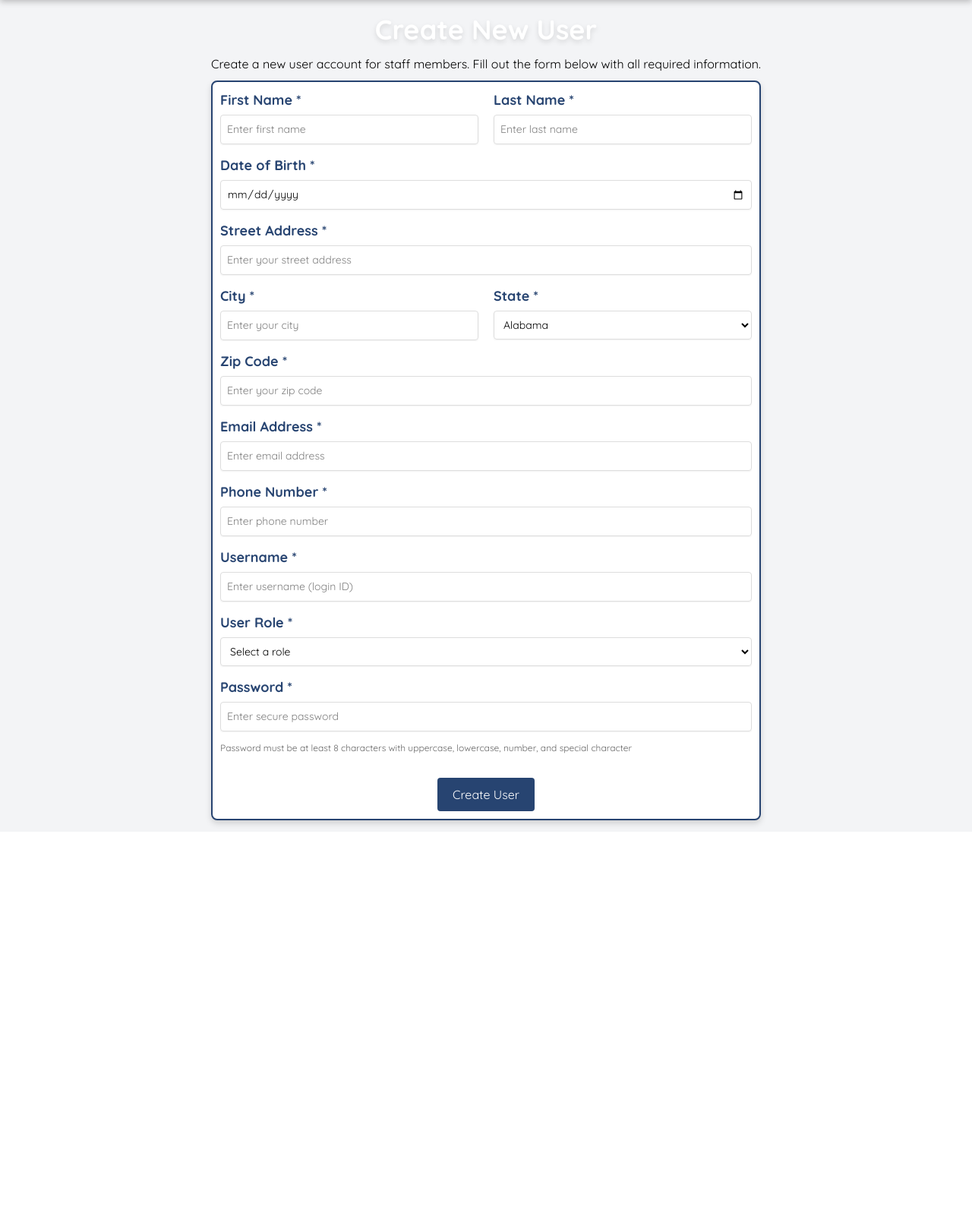
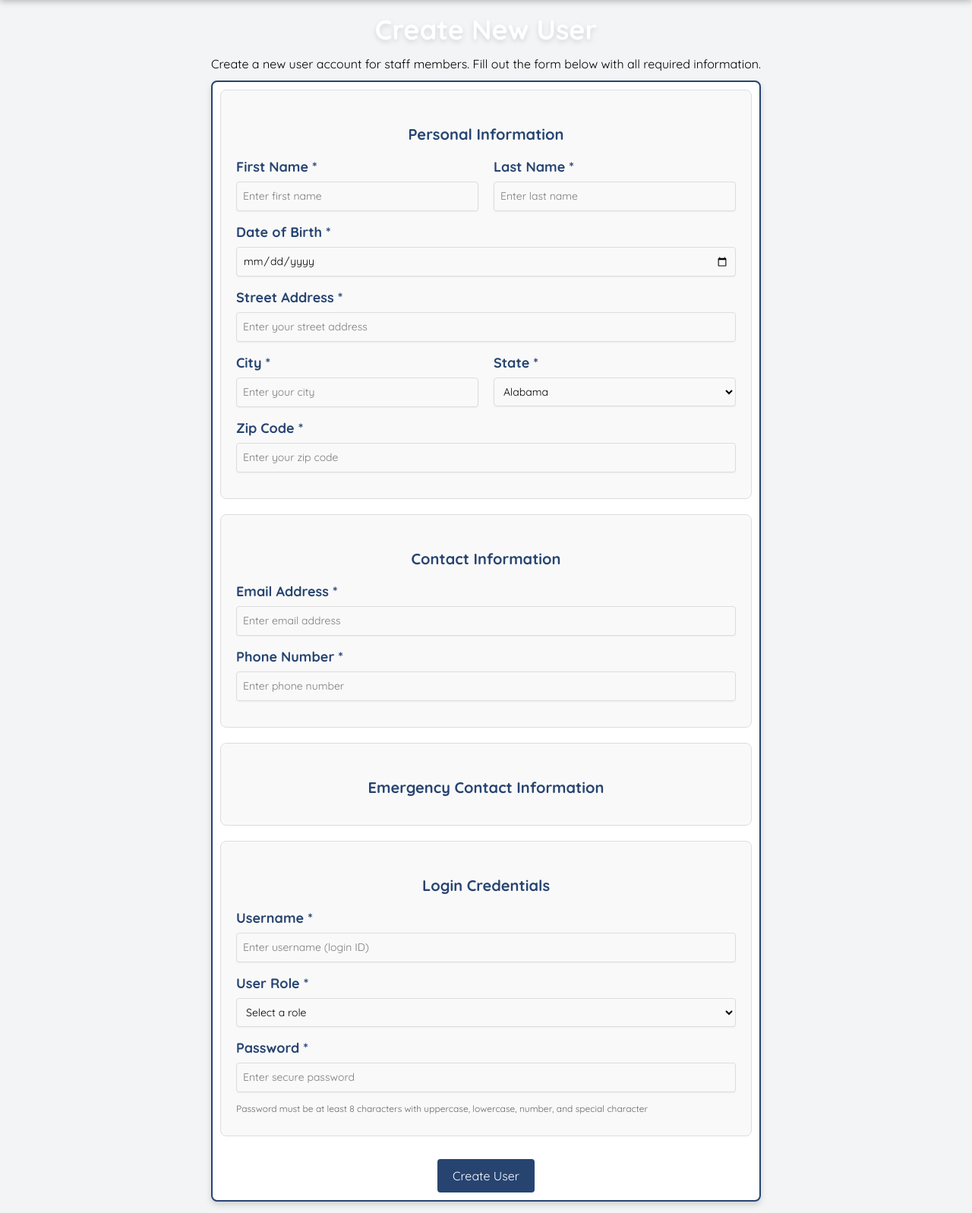
Before and after one commit to ivy864/micah-ministries, a PHP site: page /stepvarepo/createNewUser.php in a window 1280 px wide. Shown: the part 95-1692 px from the top of the page at 76% size. Before the commit the page ends 1187 px from the top, so only its background shows below. Run offline with PHP 8.4, Linux system fonts and the light colour scheme; the visitor is signed in with stand-in values (Sample User, id 1); data that the repository does not hold is empty; style sheets or scripts are compiled from the project's sources.

Commit message:
UI updated for grouping into sections

```diff
--- a/createNewUser.php
+++ b/createNewUser.php
@@ -323,6 +323,20 @@ require_once('header.php');
 	    gap: 10px !important;
 	}
 
+    .section-box {
+        border: 1px solid #ddd;
+        border-radius: 8px;
+        padding: 20px;
+        margin-bottom: 20px;
+        background: #f9f9f9;
+    }
+
+    .section-box h3 {
+        color: #274471;
+        margin-bottom: 15px;
+        text-align: center;
+    }
+
 	/* adjust main content since hero is removed */
 	main {
 	    margin-top: 0 !important;
@@ -348,6 +362,7 @@ require_once('header.php');
 	    color: #666;
 	    margin-top: 5px;
 	}
+
 
 </style>
 <!-- BANDAID END, REMOVE ONCE SOME GENIUS FIXES -->
@@ -385,6 +400,9 @@ require_once('header.php');
 
         <div class="form-container">
             <form id="create-user-form" method="post">
+
+                <div class="section-box">
+                    <h3>Personal Information</h3>
                         <div class="form-row">
                             <div class="form-group">
                                 <label for="first_name">First Name *</label>
@@ -450,7 +468,9 @@ require_once('header.php');
                                 pattern="[0-9]{5}" title="5-digit zip code" required value="<?php if (isset($zip_code)) echo htmlspecialchars($zip_code); ?>"
                                 placeholder="Enter your zip code">
                         </div>
-
+                </div>
+                <div class="section-box">
+                    <h3>Contact Information</h3>
 
                     <div class="form-group">
                         <label for="email">Email Address *</label>
@@ -465,7 +485,15 @@ require_once('header.php');
                             value="<?php if (isset($phone1)) echo htmlspecialchars($phone1); ?>"
                             placeholder="Enter phone number">
                     </div>
+                </div>
 
+                <div class="section-box">
+                    <h3>Emergency Contact Information</h3>
+
+                </div>
+
+                <div class="section-box">
+                    <h3>Login Credentials</h3>
                     <div class="form-group">
                         <label for="username">Username *</label>
                         <input type="text" id="username" name="username" required
@@ -491,6 +519,9 @@ require_once('header.php');
                             Password must be at least 8 characters with uppercase, lowercase, number, and special character
                         </div>
                     </div>
+                </div>
+
+
 
                 <div style="text-align: center; margin-top: 30px;">
                     <button type="submit" class="btn-primary">Create User</button>
```
Lines whose indentation alone changed are shown as unchanged.
